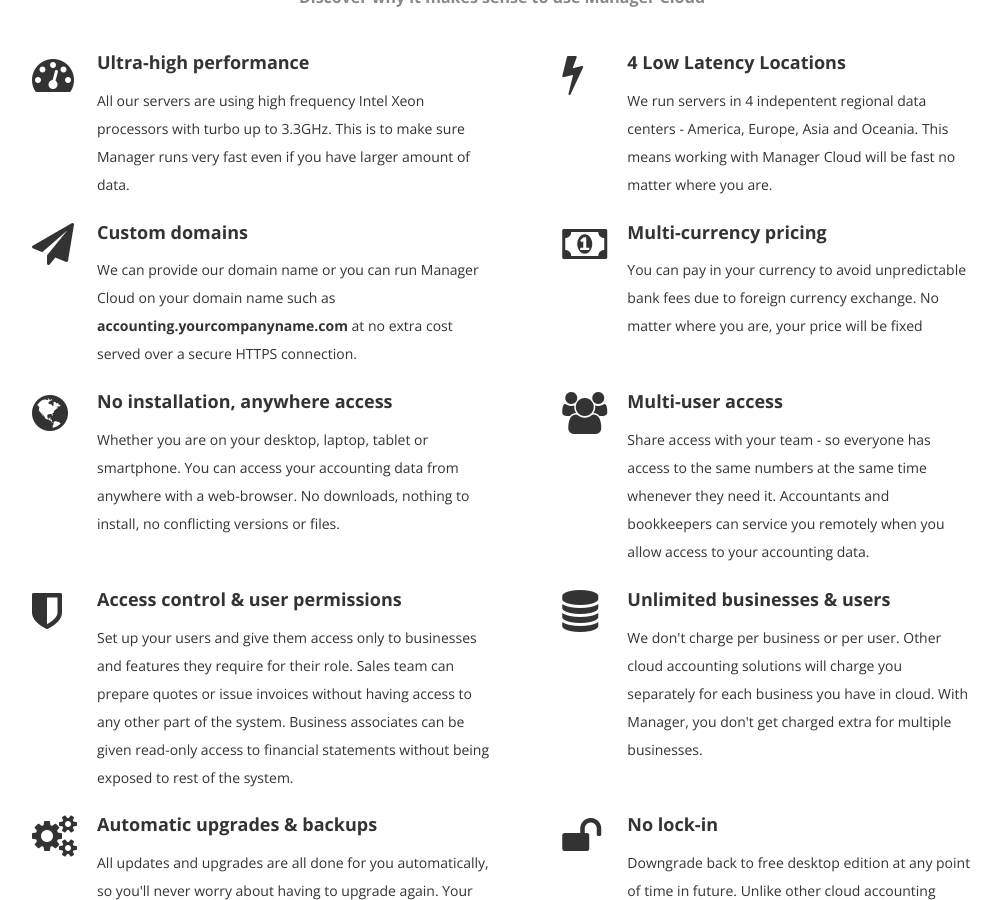
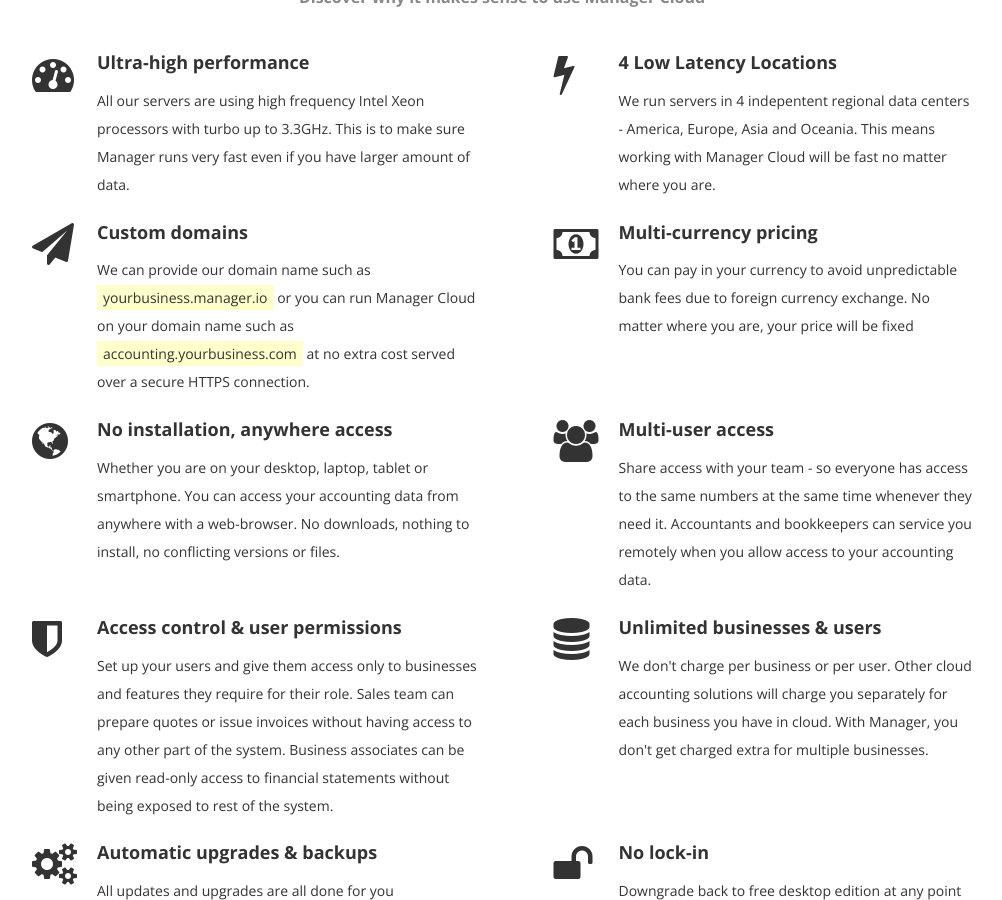
Before and after one commit to 3etechinns/www.manager.io, a Jekyll site: the page built from cloud/index.html, in a window 1280 px wide and 900 px high, scrolled down 522 px. Shown: the whole window, without its empty margins (138-1140 px from the left). Built offline with Jekyll 4.4.1, drawn with Linux system fonts in a browser that asks for light colours; nearby versions of some CDN libraries; comment, search, counter and statistics services are not loaded.

Commit message:
no message

```diff
--- a/cloud/index.html
+++ b/cloud/index.html
@@ -30,7 +30,7 @@ title: Cloud Edition
 			<td style="vertical-align: top; padding-right: 20px"><i class="fa fa-3x fa-paper-plane"></i></td>
 			<td style="vertical-align: top; line-height: 200%; width: 50%">
 				<h4 style="margin-top: 0px">Custom domains</h4>
-				<p>We can provide our domain name or you can run Manager Cloud on your domain name such as <b>accounting.yourcompanyname.com</b> at no extra cost served over a secure HTTPS connection.</p>
+				<p>We can provide our domain name such as <span style="background-color: #ffffcc; padding: 3px 6px;">yourbusiness.manager.io</span> or you can run Manager Cloud on your domain name such as <span style="background-color: #ffffcc; padding: 3px 6px;">accounting.yourbusiness.com</span> at no extra cost served over a secure HTTPS connection.</p>
 			</td>
 			<td>&nbsp;&nbsp;&nbsp;&nbsp;&nbsp;&nbsp;&nbsp;&nbsp;&nbsp;&nbsp;&nbsp;&nbsp;&nbsp;&nbsp;&nbsp;&nbsp;&nbsp;&nbsp;&nbsp;</td>
 			<td style="vertical-align: top; padding-right: 20px"><i class="fa fa-3x fa-money"></i></td>
```
